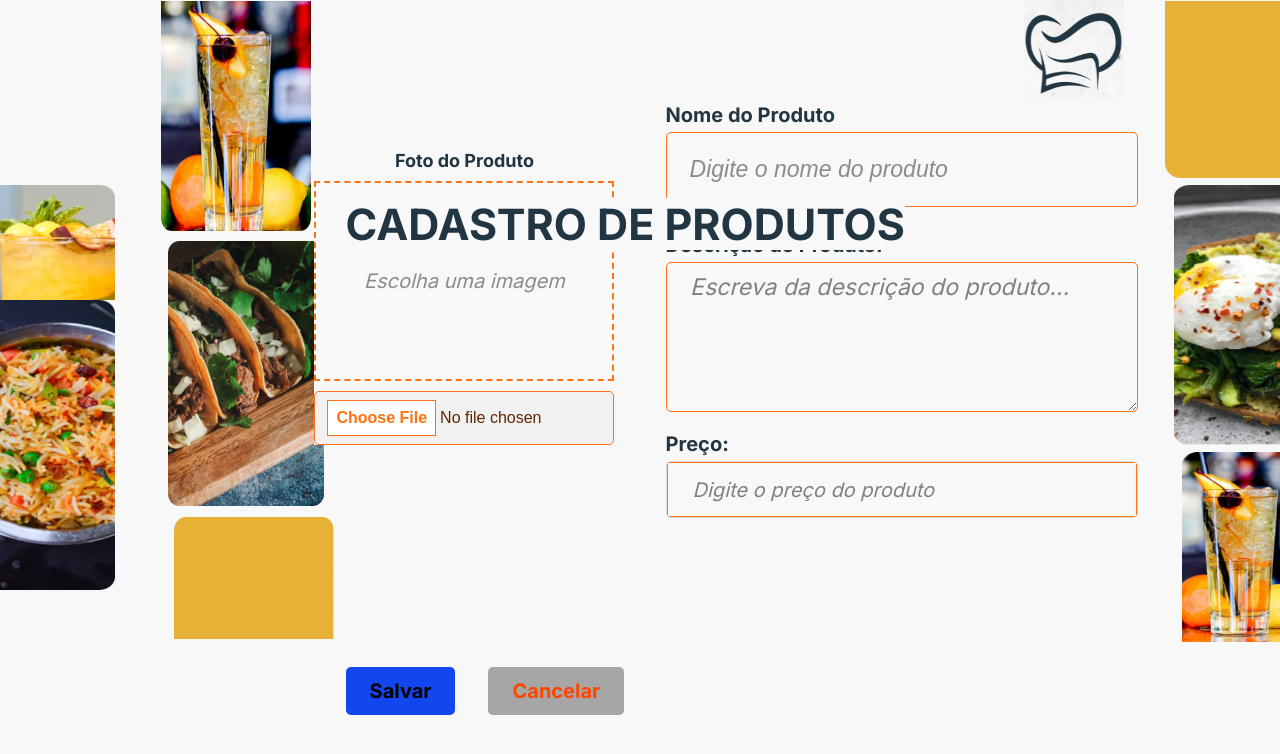
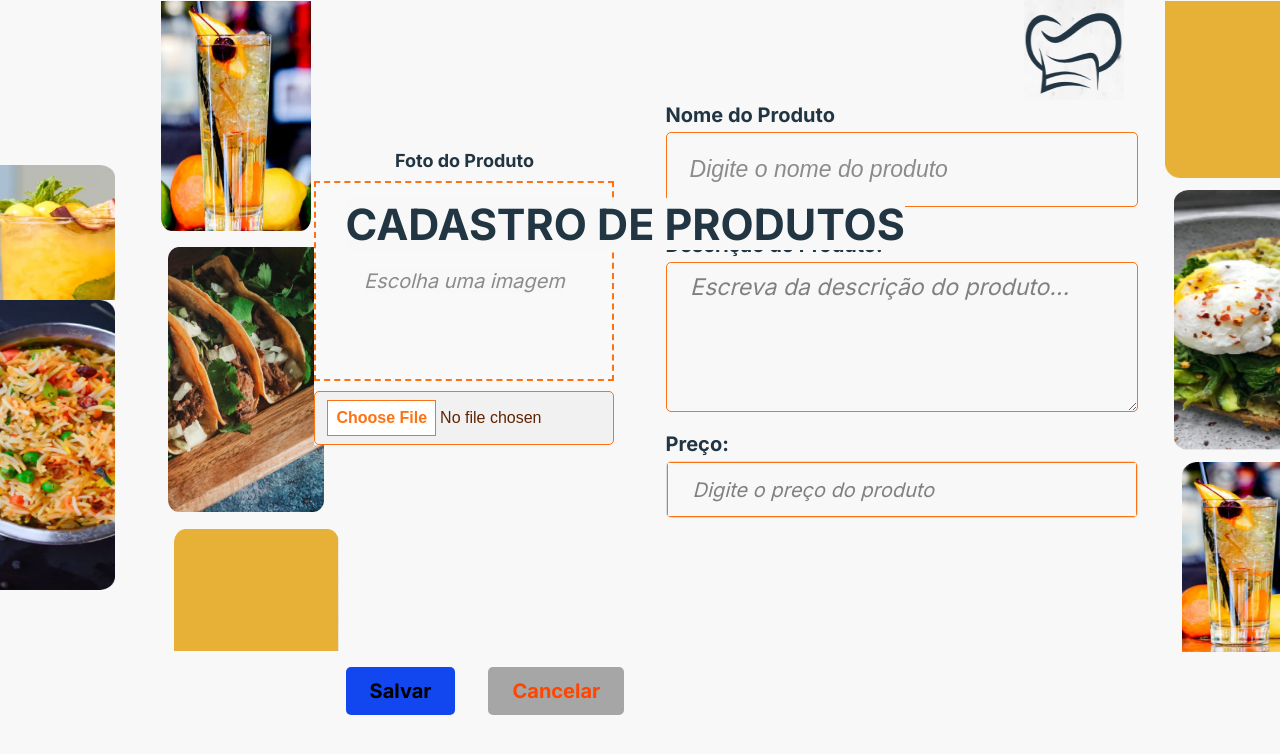
Before and after one commit to joabvieiradefranca/Projeto-catalogo-de-produto, a plain HTML site: page index.html in a window 1280 px wide. Shown: the top 754 px of the page. Drawn offline with Linux system fonts and the light colour scheme.

Commit message:
Reajuste no CSS da tela de Joab

```diff
--- a/style.css
+++ b/style.css
@@ -13,6 +13,7 @@ body {
 
     overflow: hidden;
 }
+
 
 .imagemLogo {
 
@@ -59,7 +60,7 @@ body {
     height: 260px;
     transform: translate(0, -50px);
     left: 82%;
-    top: 126px;
+    top: 131px;
 
 }
 
@@ -70,7 +71,7 @@ body {
     height: 190px;
     transform: translate(0, -50px);
     left: 73%;
-    top: 323px;
+    top: 333px;
 
 }
 
@@ -92,7 +93,7 @@ body {
     height: 260px;
     transform: translate(0, -50);
     right: 91%;
-    bottom: 355px;
+    bottom: 375px;
 
 }
 
@@ -103,7 +104,7 @@ body {
     height: 265px;
     transform: translate(0, -50);
     right: 28%;
-    top: 137px;
+    top: 143px;
 
 }
 
@@ -121,11 +122,11 @@ body {
 .imagem8 {
 
     position: relative;
-    width: 160px;
+    width: 165px;
     height: 122px;
     transform: translate(0, -50);
     right: 40%;
-    top: 270px;
+    top: 282px;
 
 }
 
```
